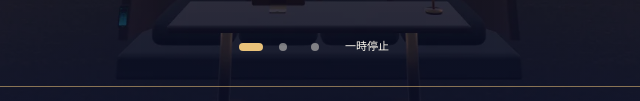
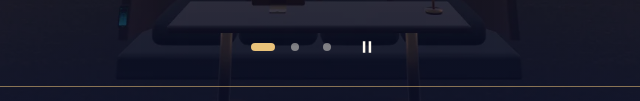
Before and after one commit to nocturne-planet-vrc/nocturne-planet-vrc.github.io, a website with bundled scripts: page public/index.html in a window 1280 px wide. Shown: the part 699-800 px from the top of the page, 321-961 px from the left. Built offline with nearby package versions, Linux system fonts and the light colour scheme; files whose address does not match are found by name.

Commit message:
Use play and pause icons for the home slideshow

```diff
--- a/public/app.mjs
+++ b/public/app.mjs
@@ -147,19 +147,20 @@ function heroSlideshow(images) {
   const pause = document.createElement('button');
   pause.type = 'button';
   pause.className = 'slide-pause';
-  dots.append(pause);
-  const label = () => {
-    pause.textContent = paused ? '再生' : '一時停止';
+  const updatePauseButton = () => {
+    const icon = paused ? 'M8 5v14l11-7z' : 'M7 5h3v14H7zm7 0h3v14h-3z';
+    pause.innerHTML = `<svg viewBox="0 0 24 24" width="20" height="20" aria-hidden="true" fill="currentColor"><path d="${icon}"/></svg>`;
     pause.setAttribute('aria-label', paused ? '写真の自動切り替えを再生' : '写真の自動切り替えを一時停止');
   };
-  label();
+  updatePauseButton();
+  dots.append(pause);
   const start = () => {
     clearInterval(timer);
     if (!paused) timer = setInterval(() => show(current + 1), 6000);
   };
   pause.addEventListener('click', () => {
     paused = !paused;
-    label();
+    updatePauseButton();
     start();
   });
   buttons.forEach((button, index) =>
--- a/public/home.css
+++ b/public/home.css
@@ -322,10 +322,8 @@
   background: var(--lamp);
 }
 .public-site .hero-dots .slide-pause {
-  width: auto;
-  padding: 0 12px;
+  width: 44px;
   color: #fffaf0;
-  font-size: 11px;
 }
 .public-site .hero-dots .slide-pause::before {
   display: none;
```
